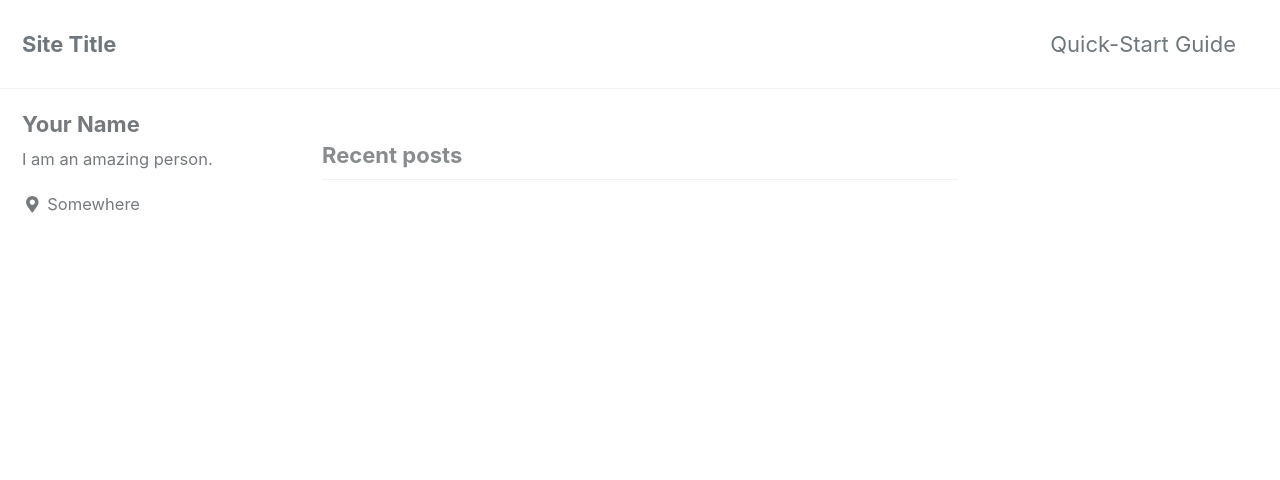
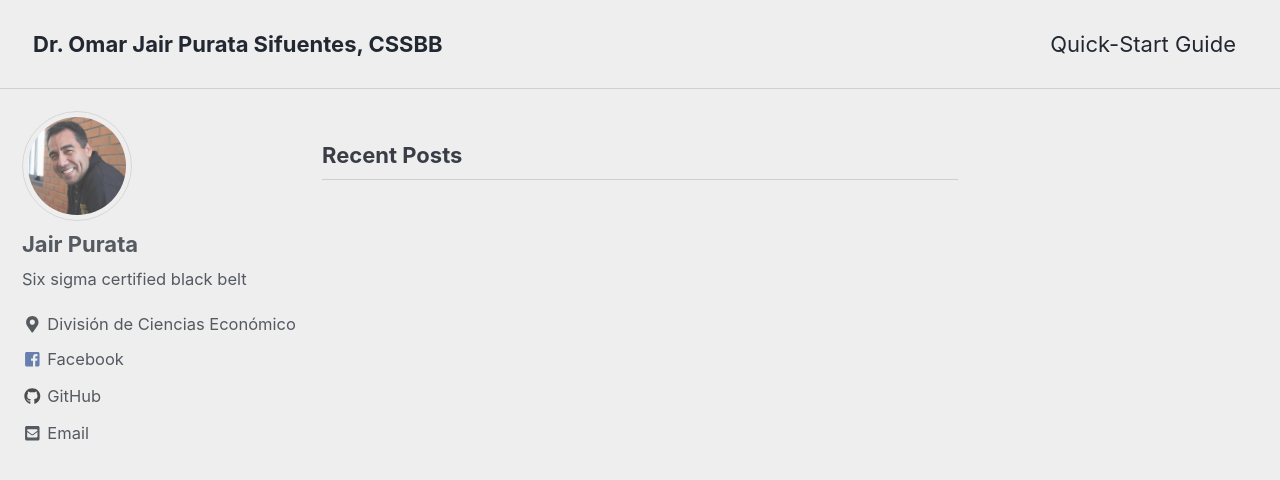
Before and after one commit to opurata/omar-jair-purata-sifuentes, a Jekyll site: the page built from index.html, in a window 1280 px wide and 900 px high. Shown: the top 480 px of the window. Built offline with Jekyll 4.4.1, drawn with Linux system fonts in a browser that asks for light colours; cached includes are drawn as plain includes; the list of posts is cut into pages by our own code; some of the changed text lies outside the part shown.

Commit message:
Started build

```diff
--- a/_config.yml
+++ b/_config.yml
@@ -12,19 +12,19 @@
 
 # theme                  : "minimal-mistakes-jekyll"
 # remote_theme           : "mmistakes/minimal-mistakes"
-minimal_mistakes_skin    : "default" # "air", "aqua", "contrast", "dark", "dirt", "neon", "mint", "plum", "sunrise"
+minimal_mistakes_skin    : "air" # "air", "aqua", "contrast", "dark", "dirt", "neon", "mint", "plum", "sunrise"
 
 # Site Settings
-locale                   : "en-US"
-title                    : "Site Title"
+locale                   : "es-MX"
+title                    : "Dr. Omar Jair Purata Sifuentes, CSSBB"
 title_separator          : "-"
-name                     : "Your Name"
+name                     : "Jair Purata"
 description              : "An amazing website."
 url                      : # the base hostname & protocol for your site e.g. "https://mmistakes.github.io"
 baseurl                  : # the subpath of your site, e.g. "/blog"
 repository               : # GitHub username/repo-name e.g. "mmistakes/minimal-mistakes"
 teaser                   : # path of fallback teaser image, e.g. "/assets/images/500x300.png"
-logo                     : # path of logo image to display in the masthead, e.g. "/assets/images/88x88.png"
+logo                     : "/assets/images/site-logo.png"
 masthead_title           : # overrides the website title displayed in the masthead, use " " for no title
 # breadcrumbs            : false # true, false (default)
 words_per_minute         : 200
@@ -85,7 +85,7 @@ naver_site_verification  :
 twitter:
   username               :
 facebook:
-  username               :
+  username               : omarjair.puratasifuentes
   app_id                 :
   publisher              :
 og_image                 : # Open Graph/Twitter default site image
@@ -106,15 +106,15 @@ analytics:
 
 # Site Author
 author:
-  name             : "Your Name"
-  avatar           : # path of avatar image, e.g. "/assets/images/bio-photo.jpg"
-  bio              : "I am an amazing person."
-  location         : "Somewhere"
-  email            :
+  name             : "Jair Purata"
+  avatar           : "/assets/images/bio-photo.jpg"
+  bio              : "Six sigma certified black belt"
+  location         : "División de Ciencias Económico Administrativas - Guanajuato"
+  email            : "opurata@gmail.com"
   links:
     - label: "Email"
       icon: "fas fa-fw fa-envelope-square"
-      # url: mailto:your.name@email.com
+      # url: "mailto:opurata@gmail.com"
     - label: "Website"
       icon: "fas fa-fw fa-link"
       # url: "https://your-website.com"
@@ -123,10 +123,10 @@ author:
       # url: "https://twitter.com/"
     - label: "Facebook"
       icon: "fab fa-fw fa-facebook-square"
-      # url: "https://facebook.com/"
+      url: "https://web.facebook.com/omarjair.puratasifuentes"
     - label: "GitHub"
       icon: "fab fa-fw fa-github"
-      # url: "https://github.com/"
+      url: "https://github.com/opurata"
     - label: "Instagram"
       icon: "fab fa-fw fa-instagram"
       # url: "https://instagram.com/"
@@ -139,10 +139,10 @@ footer:
       # url:
     - label: "Facebook"
       icon: "fab fa-fw fa-facebook-square"
-      # url:
+      url: "https://web.facebook.com/omarjair.puratasifuentes"
     - label: "GitHub"
       icon: "fab fa-fw fa-github"
-      # url:
+      url: "https://github.com/opurata"
     - label: "GitLab"
       icon: "fab fa-fw fa-gitlab"
       # url:
```
Also changed, not shown: assets/images/bio-photo.jpg (added).
